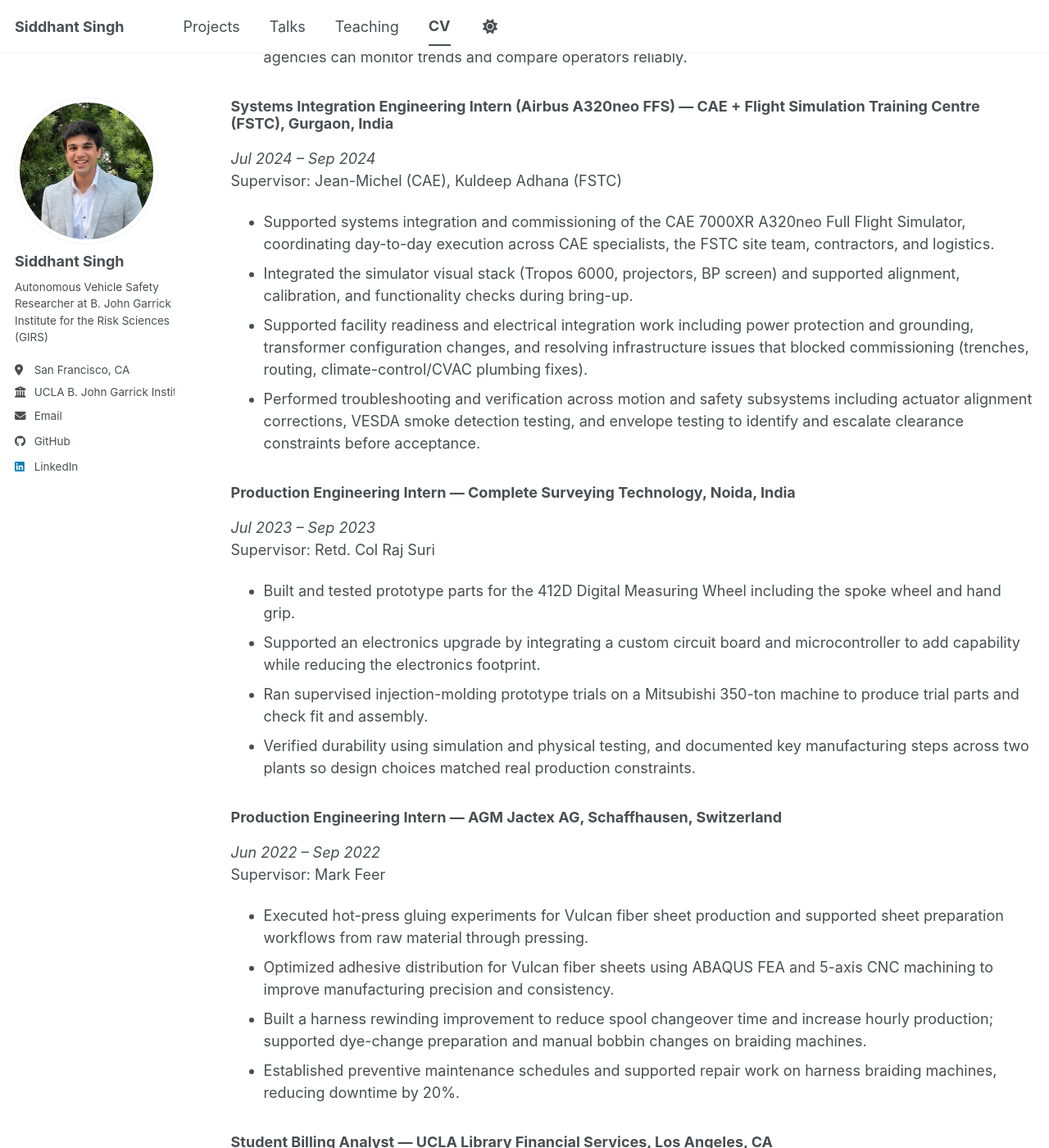
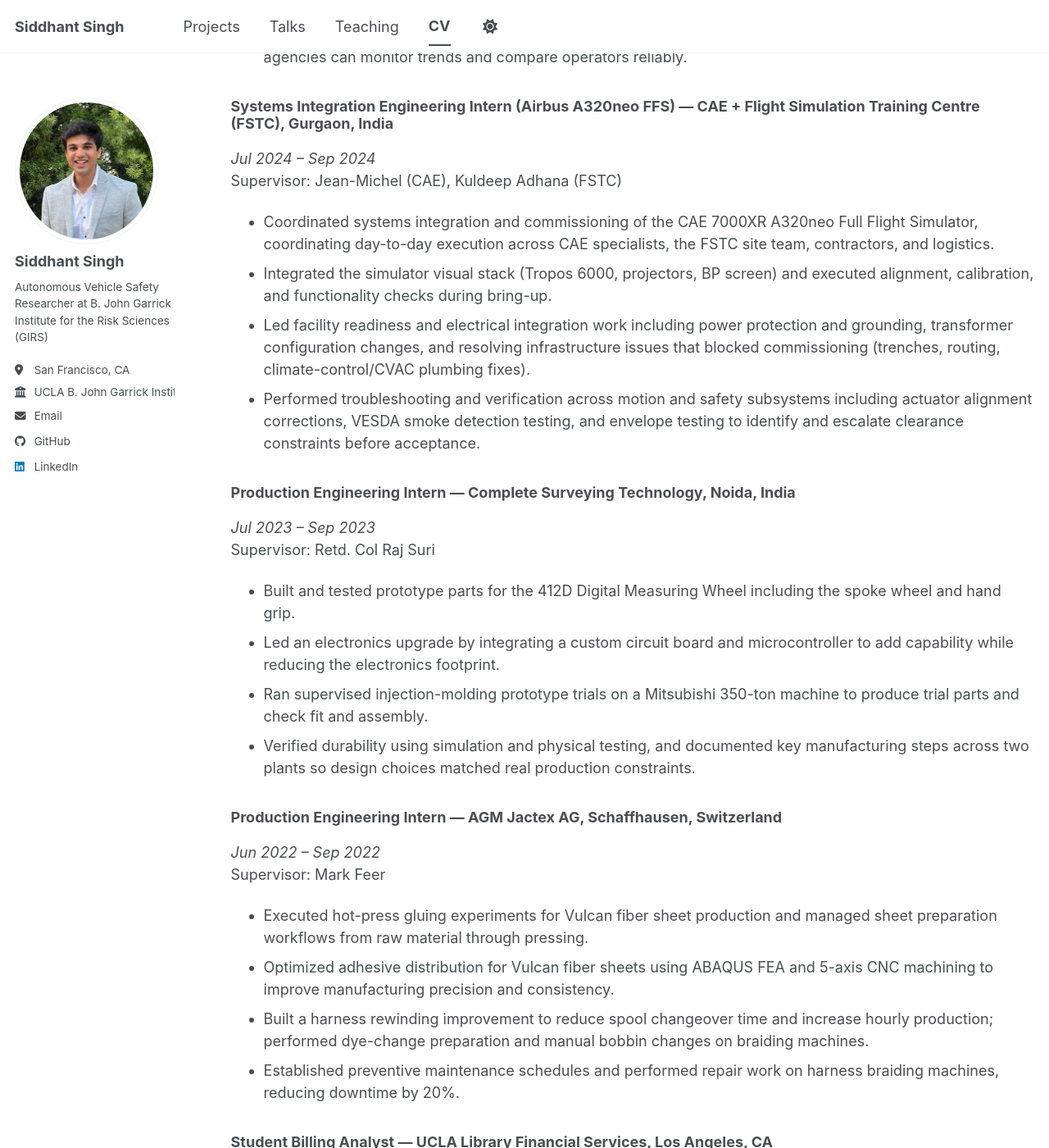
Before and after one commit to sidsingh30/sidsingh30.github.io, a Jekyll site: the page built from _pages/cv.md, in a window 1280 px wide and 1400 px high, scrolled down 587 px. Shown: the whole window at 82% size. Built offline with Jekyll 4.4.1, drawn with Linux system fonts in a browser that asks for light colours; a script bundle is joined from its source files by our own code; library files that are not in the unit come from our copies; some of the changed text lies outside the part shown.

Commit message:
Refine internship descriptions for clarity and impact
Revised descriptions to emphasize leadership roles and responsibilities in various internships, enhancing clarity and impact.

```diff
--- a/_pages/cv.md
+++ b/_pages/cv.md
@@ -30,9 +30,9 @@ Supervisor: Dr. Ali Mosleh, Dr. Camila Correa-Jullian, Jean-Paul Velez (SFCTA)
 *Jul 2024 – Sep 2024*
 Supervisor: Jean-Michel (CAE), Kuldeep Adhana (FSTC)
 
-- Supported systems integration and commissioning of the CAE 7000XR A320neo Full Flight Simulator, coordinating day-to-day execution across CAE specialists, the FSTC site team, contractors, and logistics.
-- Integrated the simulator visual stack (Tropos 6000, projectors, BP screen) and supported alignment, calibration, and functionality checks during bring-up.
-- Supported facility readiness and electrical integration work including power protection and grounding, transformer configuration changes, and resolving infrastructure issues that blocked commissioning (trenches, routing, climate-control/CVAC plumbing fixes).
+- Coordinated systems integration and commissioning of the CAE 7000XR A320neo Full Flight Simulator, coordinating day-to-day execution across CAE specialists, the FSTC site team, contractors, and logistics.
+- Integrated the simulator visual stack (Tropos 6000, projectors, BP screen) and executed alignment, calibration, and functionality checks during bring-up.
+- Led facility readiness and electrical integration work including power protection and grounding, transformer configuration changes, and resolving infrastructure issues that blocked commissioning (trenches, routing, climate-control/CVAC plumbing fixes).
 - Performed troubleshooting and verification across motion and safety subsystems including actuator alignment corrections, VESDA smoke detection testing, and envelope testing to identify and escalate clearance constraints before acceptance.
 
 ### Production Engineering Intern — Complete Surveying Technology, Noida, India
@@ -40,7 +40,7 @@ Supervisor: Jean-Michel (CAE), Kuldeep Adhana (FSTC)
 Supervisor: Retd. Col Raj Suri
 
 - Built and tested prototype parts for the 412D Digital Measuring Wheel including the spoke wheel and hand grip.
-- Supported an electronics upgrade by integrating a custom circuit board and microcontroller to add capability while reducing the electronics footprint.
+- Led an electronics upgrade by integrating a custom circuit board and microcontroller to add capability while reducing the electronics footprint.
 - Ran supervised injection-molding prototype trials on a Mitsubishi 350-ton machine to produce trial parts and check fit and assembly.
 - Verified durability using simulation and physical testing, and documented key manufacturing steps across two plants so design choices matched real production constraints.
 
@@ -48,10 +48,10 @@ Supervisor: Retd. Col Raj Suri
 *Jun 2022 – Sep 2022*
 Supervisor: Mark Feer
 
-- Executed hot-press gluing experiments for Vulcan fiber sheet production and supported sheet preparation workflows from raw material through pressing.
+- Executed hot-press gluing experiments for Vulcan fiber sheet production and managed sheet preparation workflows from raw material through pressing.
 - Optimized adhesive distribution for Vulcan fiber sheets using ABAQUS FEA and 5-axis CNC machining to improve manufacturing precision and consistency.
-- Built a harness rewinding improvement to reduce spool changeover time and increase hourly production; supported dye-change preparation and manual bobbin changes on braiding machines.
-- Established preventive maintenance schedules and supported repair work on harness braiding machines, reducing downtime by 20%.
+- Built a harness rewinding improvement to reduce spool changeover time and increase hourly production; performed dye-change preparation and manual bobbin changes on braiding machines.
+- Established preventive maintenance schedules and performed repair work on harness braiding machines, reducing downtime by 20%.
 
 ### Student Billing Analyst — UCLA Library Financial Services, Los Angeles, CA
 *May 2022 – Sep 2024*
@@ -63,7 +63,7 @@ Supervisor: Ami Baxley
 *May 2022 – Dec 2022*
 Supervisor: Tommy Chiu, Peter Blase
 
-- Provided front-line IT support across walk-up, phone, and ticketing workflows covering MyUCLA, Gradebook, Outlook, and account access issues; supported onboarding for new staff and created checklists to standardize recurring workflows and speed resolution.
+- Provided front-line IT support across walk-up, phone, and ticketing workflows covering MyUCLA, Gradebook, Outlook, and account access issues; onboarded new staff and created checklists to standardize recurring workflows and speed resolution.
 
 Skills
 ======
```
Also changed, not shown: other parts of _pages/cv.md (+12 -1 lines).
